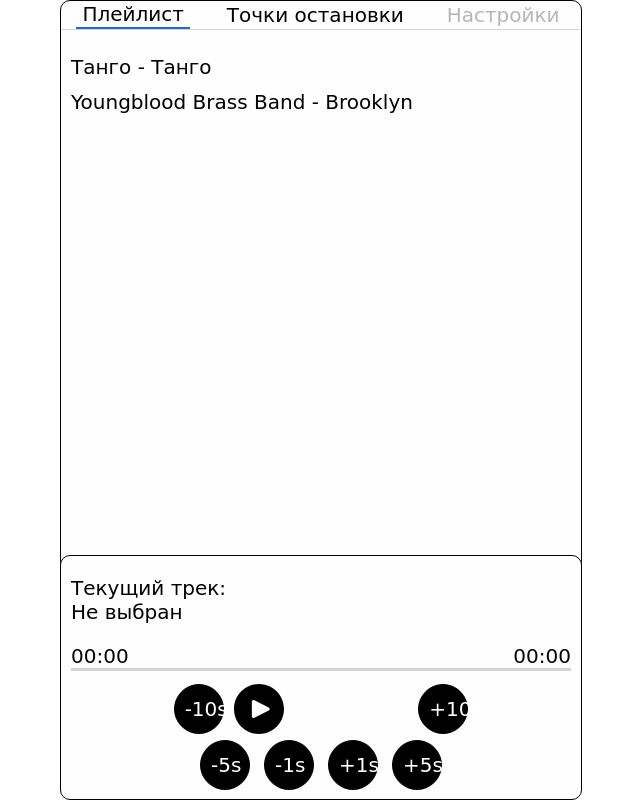
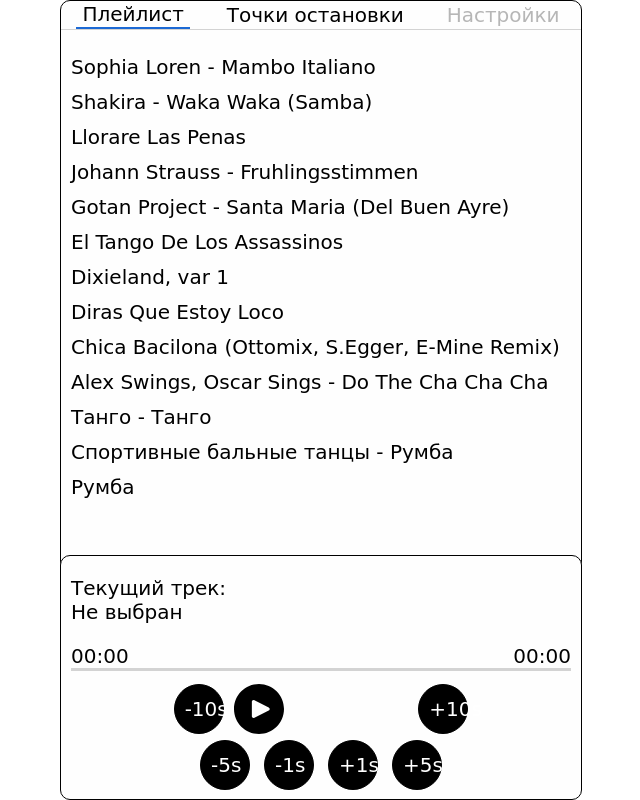
Before and after one commit to MikkyMeow/player-for-rehearsals, a plain HTML site: page index.html in a window 1280 px wide. Shown: the whole page, without its empty margins (319-959 px from the left). Drawn offline with Linux system fonts and the light colour scheme; a web font is replaced by a local one.

Commit message:
add scroll to info-container

```diff
--- a/css/style.css
+++ b/css/style.css
@@ -67,9 +67,15 @@ li {
   border-bottom: 2px solid #1C69D4;
 }
 
+.info-container {
+  height: calc(100% - 10px);
+}
+
 .info-container ul {
+  height: calc(100% - 100px);
   padding-left: 10px;
   display: none;
+  overflow-y: scroll;
 }
 
 .info-container ul.active {
--- a/index.html
+++ b/index.html
@@ -18,12 +18,58 @@
       <div class="info-container">
         <ul class="list track-list active">
           <li class="track-item">
-            <span class="track-name">Танго - Танго</span>
-            <!-- <span class="track-duration">0:00</span> -->
+            <span class="track-name">Sophia Loren - Mambo Italiano</span>
           </li>
           <li class="track-item">
-            <span class="track-name">Youngblood Brass Band - Brooklyn</span>
-            <!-- <span class="track-duration">0:00</span> -->
+            <span class="track-name">Shakira - Waka Waka (Samba)</span>
+          </li>
+          <li class="track-item">
+            <span class="track-name">Llorare Las Penas</span>
+          </li>
+          <li class="track-item">
+            <span class="track-name">Johann Strauss - Fruhlingsstimmen</span>
+          </li>
+          <li class="track-item">
+            <span class="track-name">Gotan Project - Santa Maria (Del Buen Ayre)</span>
+          </li>
+          <li class="track-item">
+            <span class="track-name">El Tango De Los Assassinos</span>
+          </li>
+          <li class="track-item">
+            <span class="track-name">Dixieland, var 1</span>
+          </li>
+          <li class="track-item">
+            <span class="track-name">Diras Que Estoy Loco</span>
+          </li>
+          <li class="track-item">
+            <span class="track-name">Chica Bacilona (Ottomix, S.Egger, E-Mine Remix)</span>
+          </li>
+          <li class="track-item">
+            <span class="track-name">Alex Swings, Oscar Sings - Do The Cha Cha Cha</span>
+          </li>
+          <li class="track-item">
+            <span class="track-name">Танго - Танго</span>
+          </li>
+          <li class="track-item">
+            <span class="track-name">Спортивные бальные танцы - Румба</span>
+          </li>
+          <li class="track-item">
+            <span class="track-name">Румба</span>
+          </li>
+          <li class="track-item">
+            <span class="track-name">Пасодобль</span>
+          </li>
+          <li class="track-item">
+            <span class="track-name">Микс - Ча-Ча-Ча, Румба, Джайв</span>
+          </li>
+          <li class="track-item">
+            <span class="track-name">Медленный фокстрот</span>
+          </li>
+          <li class="track-item">
+            <span class="track-name">Медленный вальс</span>
+          </li>
+          <li class="track-item">
+            <span class="track-name">Барабаны - Африка</span>
           </li>
         </ul>
         <ul class="list point-list">
--- a/js/app.js
+++ b/js/app.js
@@ -60,6 +60,7 @@ track[i].addEventListener('click', function() {
   addPoint.removeAttribute('disabled')
   audio.src = 'audio/' + track[i].innerHTML + '.mp3'
   currentTrack.innerHTML = track[i].innerHTML
+  audio.play();
   })
 }
 
```
